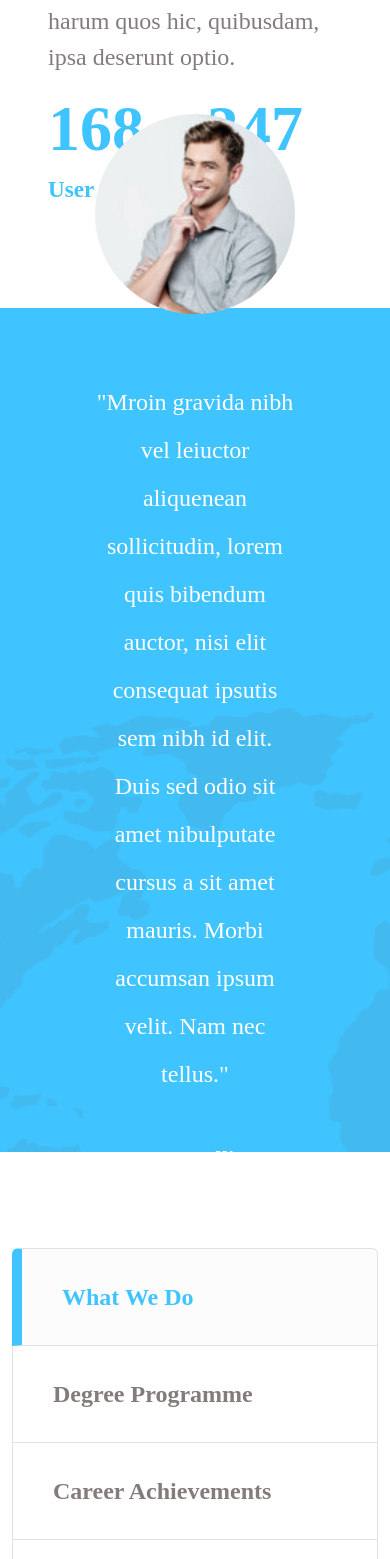
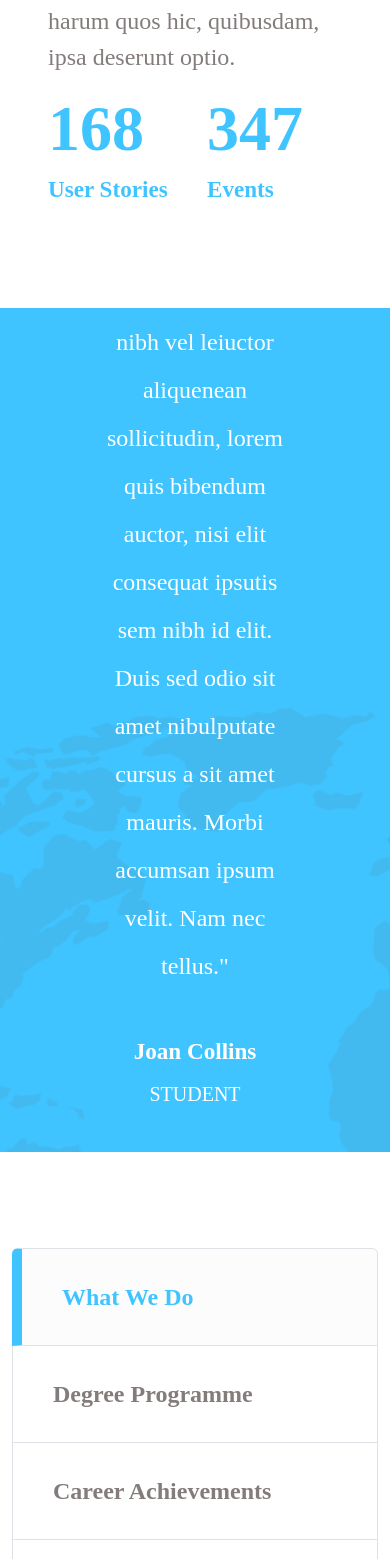
Before and after one commit to andreacagnina/proj-html-vuejs, a Vue app: page / in a window 390 px wide. Shown: the part 3169-4728 px from the top of the page. Built offline with nearby package versions, Linux system fonts and the light colour scheme.

Commit message:
[feat] removed comp

```diff
--- a/src/components/Avatar.vue
+++ /dev/null
@@ -1,73 +0,0 @@
-<script>
-
-export default {
-    props: {
-        Testimonials: {
-            type: Object
-        }
-    },
-    data() {
-        return {
-            currentIndex: 0,
-        }
-    },
-    methods: {
-        goToSlide(index) {
-            this.currentIndex = index;
-        }
-    },
-}
-</script>
-
-<template>
-    <div class="test-slider" :class="(index === currentIndex) ? 'active' : ''"
-        v-for="(testimonial, index) in Testimonials" :key="index">
-        <img :src="testimonial.url" alt="Avatar" class="avatar mb-3">
-        <p class="my-5 lh-lg">{{ testimonial.cit }}</p>
-        <h3>{{ testimonial.name }}</h3>
-        <h5 class="text-uppercase my-3">{{ testimonial.role }}</h5>
-    </div>
-    <div class="slides-indicators my-5">
-        <span v-for="(testimonial, index) in Testimonials" :key="index" @click="goToSlide(index)"><i
-                :class="(index === currentIndex) ? 'fa-solid fa-circle active' : 'fa-solid fa-circle'"></i></span>
-    </div>
-</template>
-
-<style lang="scss" scoped>
-@use '../styles/partials/Colors' as*;
-
-.avatar {
-    vertical-align: middle;
-    width: 200px;
-    height: 200px;
-    border-radius: 50%;
-    object-fit: cover;
-}
-
-.test-slider {
-    display: none;
-}
-
-.test-slider.active {
-    display: block;
-}
-
-
-span {
-    padding: 10px;
-
-    i {
-        cursor: pointer;
-        color: $ffffff4d;
-    }
-}
-
-.active {
-    color: $ffffff;
-}
-
-h2,
-h3 {
-    font-weight: 600;
-}
-</style>
--- a/src/components/MFifthSection.vue
+++ b/src/components/MFifthSection.vue
@@ -5,11 +5,22 @@ export default {
 </script>
 
 <template>
-    <div>
+    <div class="container bg-img">1
+        <div class="row">
+            <div class="col">
+                <div class="content">
 
+                </div>
+            </div>
+        </div>
     </div>
 </template>
 
 <style lang="scss" scoped>
 @use '../styles/partials/Colors' as*;
+
+.bg-img {
+    background-image: url(../assets/img/page-background-img.png);
+    height: 100vh;
+}
 </style>
--- a/src/components/MThirdSection.vue
+++ b/src/components/MThirdSection.vue
@@ -1,16 +1,18 @@
 <script>
-import Avatar from './Avatar.vue';
+
 import { Testimonials } from '../data/Testimonials';
 
 
 export default {
-    components: {
-        Avatar,
-    },
     data() {
         return {
             Testimonials,
             currentIndex: 0,
+        }
+    },
+    methods: {
+        goToSlide(index) {
+            this.currentIndex = index;
         }
     },
 }
@@ -22,7 +24,17 @@ export default {
         <div class="row">
             <div class="col-12">
                 <div class="content position-absolute top-50 start-50 translate-middle text-center">
-                    <Avatar :Testimonials="Testimonials" />
+                    <div class="test-slider" :class="(index === currentIndex) ? 'active' : ''"
+                        v-for="(testimonial, index) in Testimonials" :key="index">
+                        <img :src="testimonial.url" alt="Avatar" class="avatar mb-3 d-none d-md-inline-block">
+                        <p class="my-5 lh-lg">{{ testimonial.cit }}</p>
+                        <h3>{{ testimonial.name }}</h3>
+                        <h5 class="text-uppercase my-3">{{ testimonial.role }}</h5>
+                    </div>
+                    <div class="slides-indicators my-5">
+                        <span v-for="(testimonial, index) in Testimonials" :key="index" @click="goToSlide(index)"><i
+                                :class="(index === currentIndex) ? 'fa-solid fa-circle active' : 'fa-solid fa-circle'"></i></span>
+                    </div>
                 </div>
             </div>
         </div>
@@ -41,4 +53,39 @@ export default {
     height: 100vh;
 
 }
+
+.avatar {
+    vertical-align: middle;
+    width: 200px;
+    height: 200px;
+    border-radius: 50%;
+    object-fit: cover;
+}
+
+.test-slider {
+    display: none;
+}
+
+.test-slider.active {
+    display: block;
+}
+
+
+span {
+    padding: 10px;
+
+    i {
+        cursor: pointer;
+        color: $ffffff4d;
+    }
+}
+
+.active {
+    color: $ffffff;
+}
+
+h2,
+h3 {
+    font-weight: 600;
+}
 </style>
```
